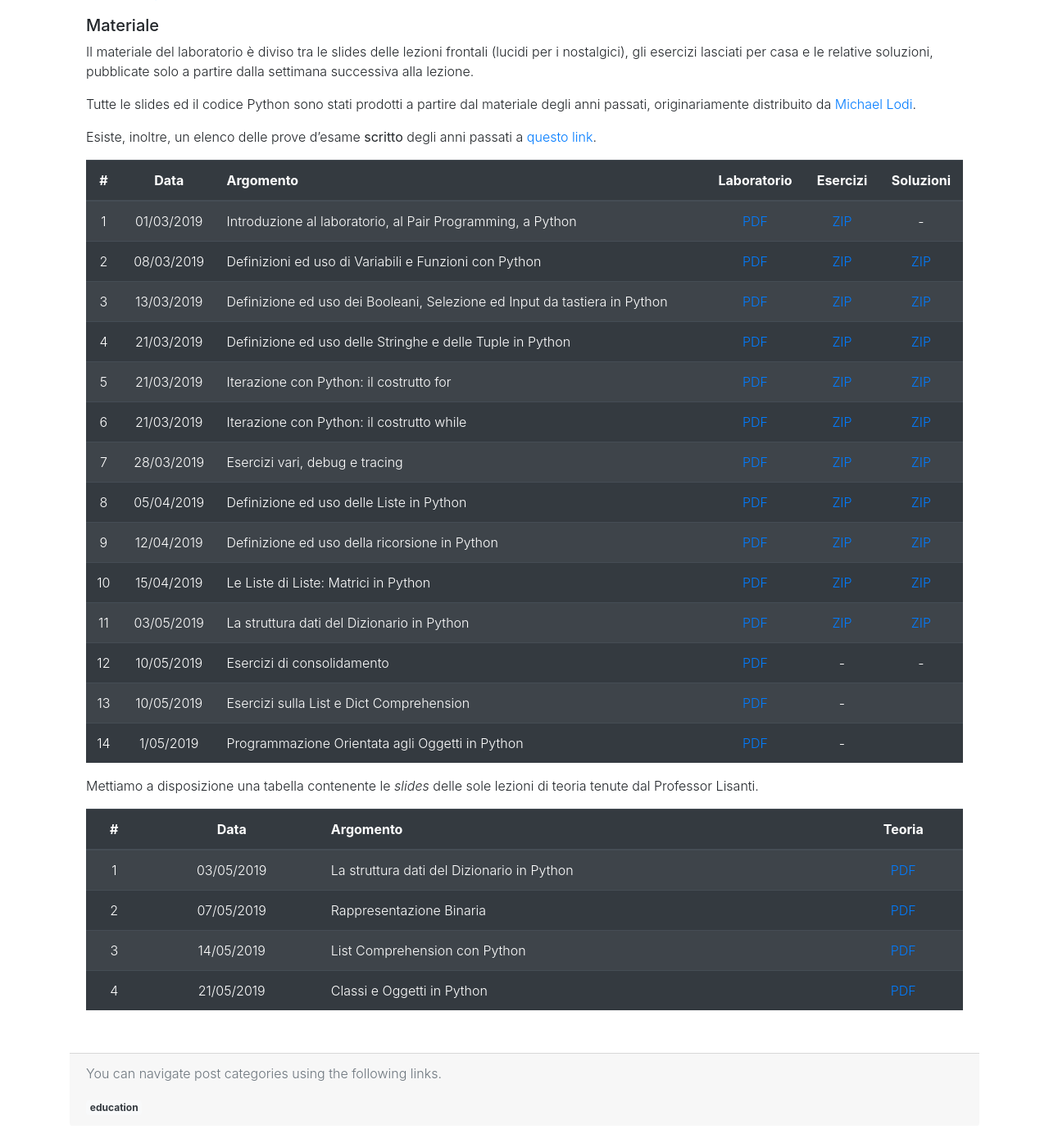
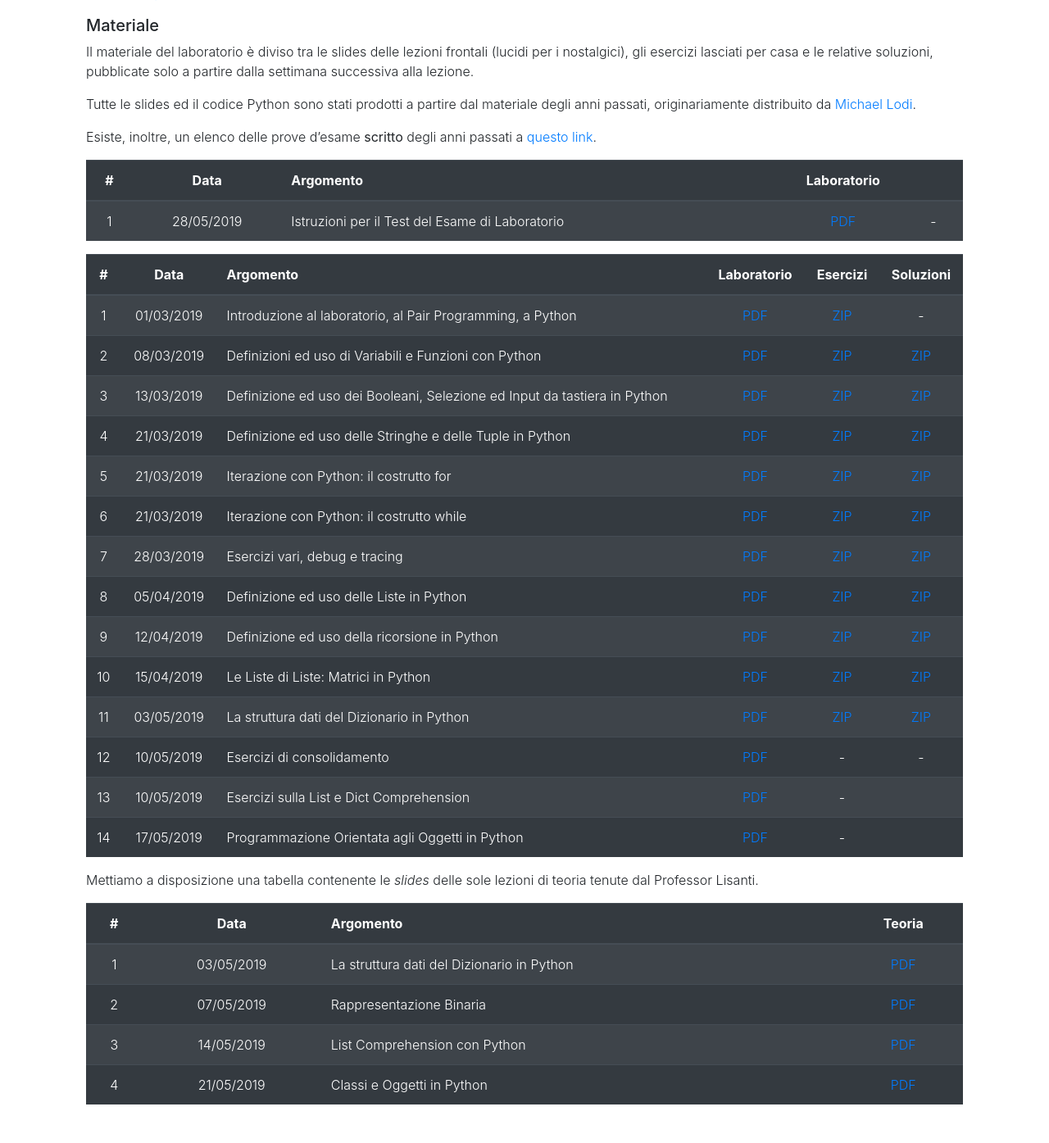
Before and after one commit to saltgz/saltgz.github.io, a Jekyll site: the page built from _posts/2019-05-27-info-mat.md, in a window 1280 px wide and 1400 px high, scrolled down 361 px. Shown: the top 1395 px of the window at 82% size. Built offline with Jekyll 4.4.1, drawn with Linux system fonts in a browser that asks for light colours; nearby versions of some CDN libraries.

Commit message:
Update 2019-05-27-info-mat.md

```diff
--- a/_posts/2019-05-27-info-mat.md
+++ b/_posts/2019-05-27-info-mat.md
@@ -41,6 +41,10 @@
 Esiste, inoltre, un elenco delle prove d'esame **scritto** degli anni passati a
 [questo link](http://www.cs.unibo.it/~martini/MATH/esami/).
 
+|  #  |    Data    | Argomento  | Laboratorio |
+| :-: | :--------: | ---------- | :---------: |
+|  1  | 28/05/2019 | Istruzioni per il Test del Esame di Laboratorio |  [PDF](https://www.dropbox.com/s/80vbec0m1iba06v/TestEsame.pdf?dl=0)  |                                   -                                    |
+
 |  #  |    Data    | Argomento                                                                 |                                  Laboratorio                                   |                                Esercizi                                |                                Soluzioni                                |
 | :-: | :--------: | ------------------------------------------------------------------------- | :----------------------------------------------------------------------------: | :--------------------------------------------------------------------: | :---------------------------------------------------------------------: |
 |  1  | 01/03/2019 | Introduzione al laboratorio, al Pair Programming, a Python                |   [PDF](https://www.dropbox.com/s/lbah6v0vcheo04r/001_Introduzioni.pdf?dl=0)   | [ZIP](https://www.dropbox.com/s/p18fo6owneshldw/001_Esercizi.zip?dl=0) |                                    -                                    |
@@ -56,7 +60,7 @@
 | 11  | 03/05/2019 | La struttura dati del Dizionario in Python                                |    [PDF](https://www.dropbox.com/s/l9euij57ka25rfj/011_Dizionari.pdf?dl=0)     | [ZIP](https://www.dropbox.com/s/7iu73yuqg16e44f/011_Esercizi.zip?dl=0) | [ZIP](https://www.dropbox.com/s/24ctf2eu7ehovu1/011_Soluzioni.zip?dl=0) |
 | 12  | 10/05/2019 | Esercizi di consolidamento                                                |  [PDF](https://www.dropbox.com/s/7mq3ckurc6z3t1c/012_Consolidamento.pdf?dl=0)  |                                   -                                    |                                    -                                    |
 | 13  | 10/05/2019 | Esercizi sulla List e Dict Comprehension |  [PDF](https://www.dropbox.com/s/uqzsz2y57skz2ab/Lab13.pdf?dl=0)  |                                   -                                    |
-| 14  | 1/05/2019 | Programmazione Orientata agli Oggetti in Python |  [PDF](https://www.dropbox.com/s/cdyar3ux7ln1pe5/Lab14.pdf?dl=0)  |                                   -                                    |
+| 14  | 17/05/2019 | Programmazione Orientata agli Oggetti in Python |  [PDF](https://www.dropbox.com/s/cdyar3ux7ln1pe5/Lab14.pdf?dl=0)  |                                   -                                    |
 
 Mettiamo a disposizione una tabella contenente le _slides_ delle sole lezioni di teoria tenute dal Professor Lisanti.
 
```
